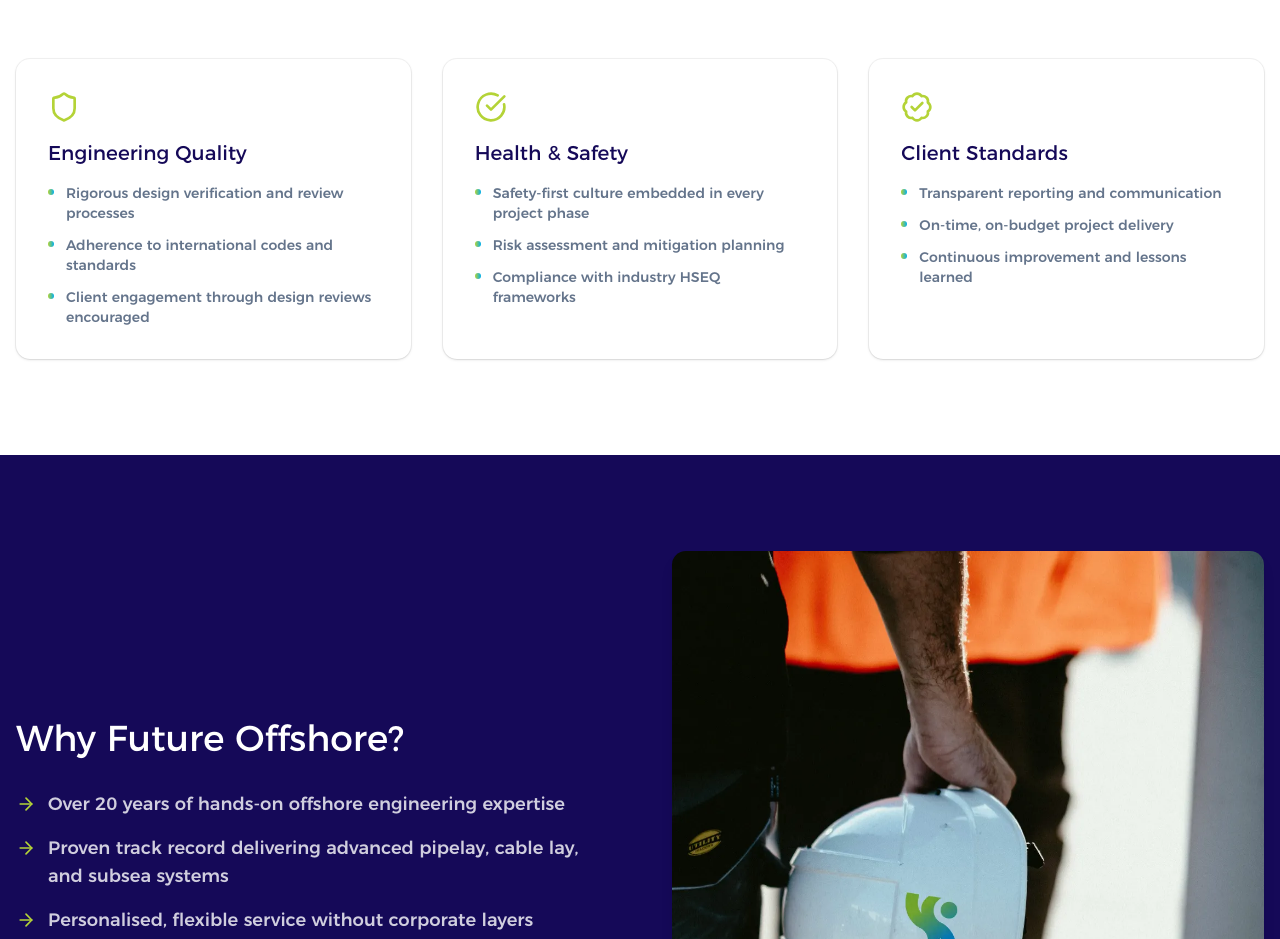
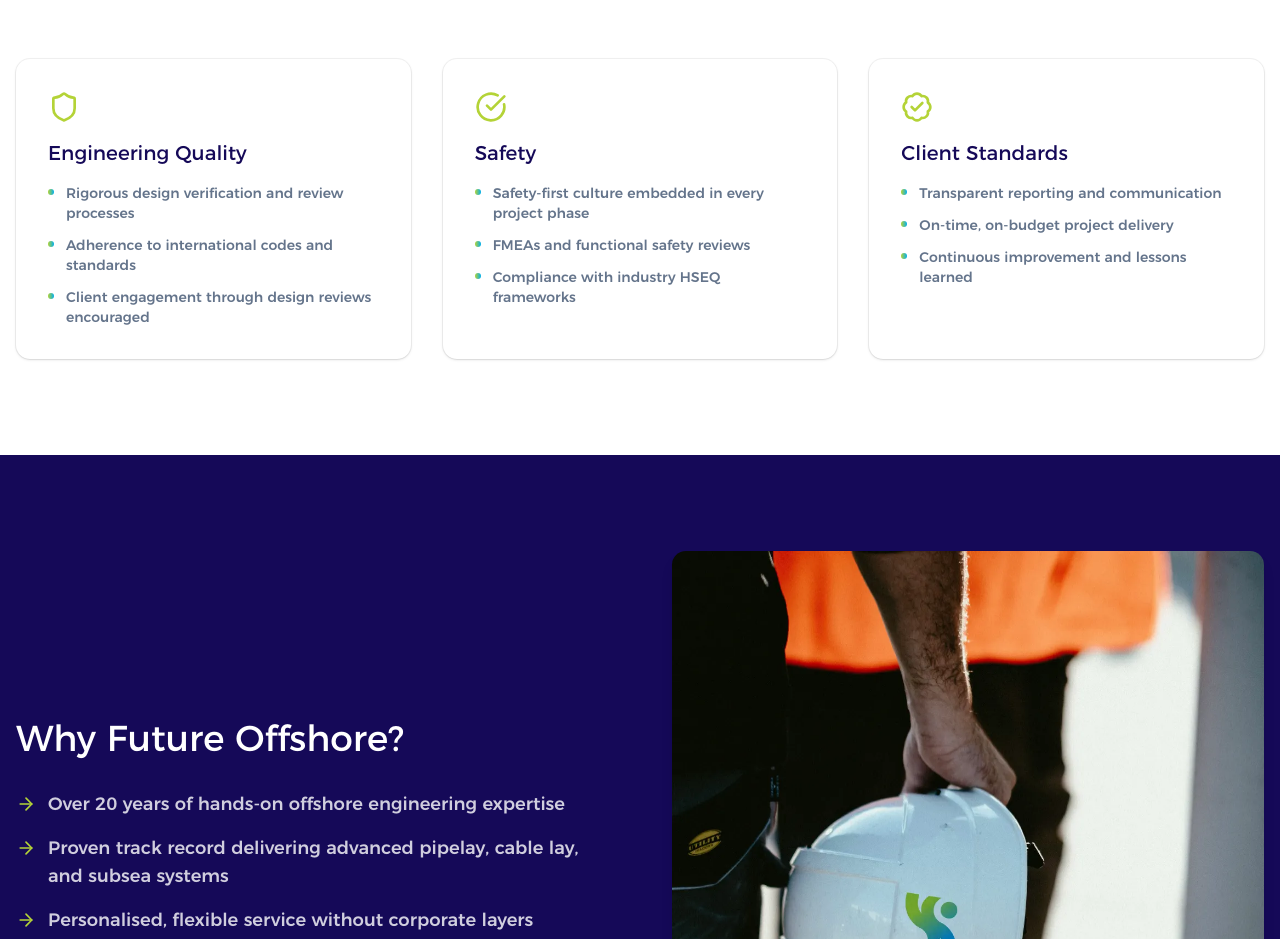
Before and after one commit to theishanbh/future-offshore, a Next.js app: page /about in a window 1280 px wide. Shown: the part 4940-5879 px from the top of the page. Built offline with nearby package versions, Linux system fonts and the light colour scheme.

Commit message:
update Safety section: rename from Health & Safety, replace risk assessment with FMEAs and functional safety reviews

```diff
--- a/src/app/about/page.tsx
+++ b/src/app/about/page.tsx
@@ -420,11 +420,11 @@ export default function AboutPage() {
                   ],
                 },
                 {
-                  title: "Health & Safety",
+                  title: "Safety",
                   icon: CheckCircle,
                   items: [
                     "Safety-first culture embedded in every project phase",
-                    "Risk assessment and mitigation planning",
+                    "FMEAs and functional safety reviews",
                     "Compliance with industry HSEQ frameworks",
                   ],
                 },
```
